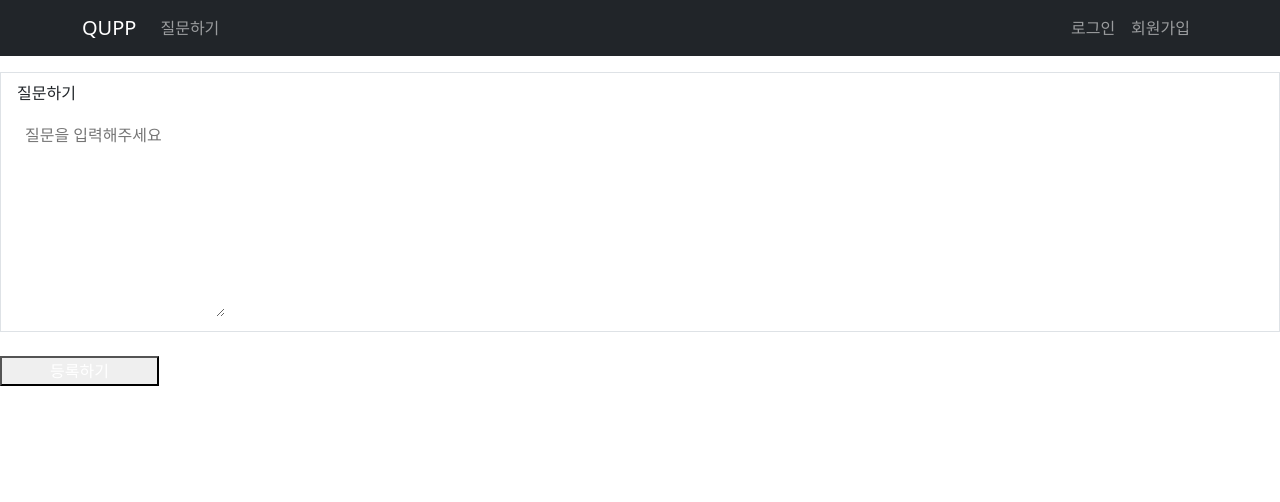
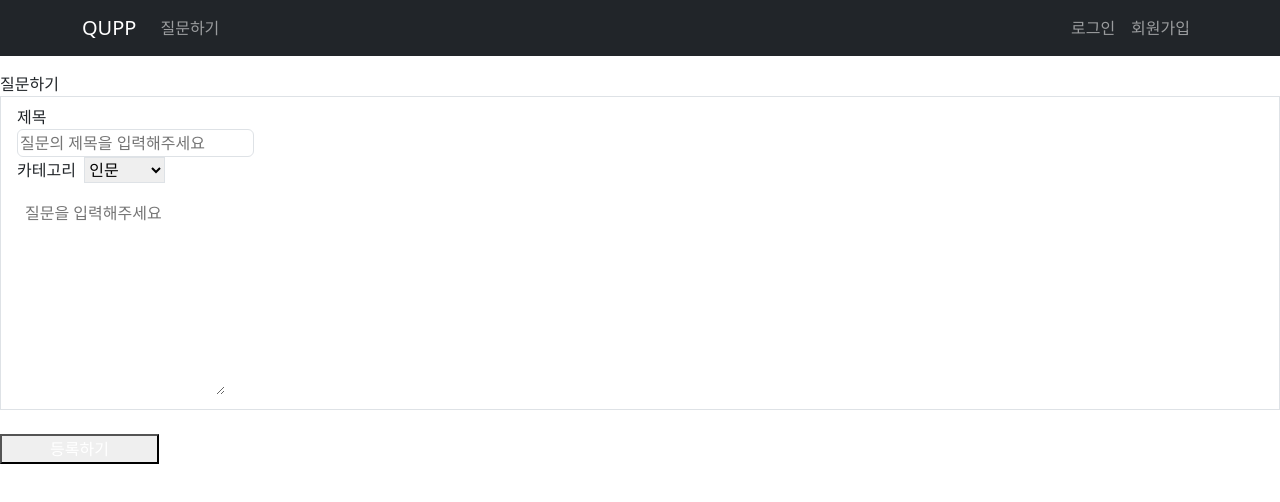
Before and after one commit to devmizz/qupp-front, a React (Create React App) app: page /question in a window 1280 px wide. Shown: the top 502 px of the page. Built offline with nearby package versions, Linux system fonts and the light colour scheme.

Commit message:
FEAT: post question

```diff
--- a/src/util/axios.js
+++ b/src/util/axios.js
@@ -1,7 +1,7 @@
 import axios from "axios";
 
 export const axiosInstance = axios.create({
-  baseURL: "http://ec2-3-37-201-15.ap-northeast-2.compute.amazonaws.com:8080",
+  baseURL: "http://115.85.180.6:8080",
 });
 
 export const getPosts = async (selectedCategory, selectedPage) => {
@@ -30,7 +30,17 @@ export const getPost = async (id) => {
   return null;
 };
 
-export const setAnswer = async (id, content) => {
+export const postQuestion = async (content) => {
+  var data = {};
+  try {
+    data = await axiosInstance.post(`/question`, content);
+  } catch (error) {
+    console.error(error);
+  }
+  return data;
+};
+
+export const postAnswer = async (id, content) => {
   var data = {};
   try {
     data = await axiosInstance.post(`/question/${id}/answer`, content);
--- a/src/views/posts/Answer.jsx
+++ b/src/views/posts/Answer.jsx
@@ -1,6 +1,6 @@
 import { useParams } from "react-router-dom";
 
-import { setAnswer } from "../../util/axios";
+import { postAnswer } from "../../util/axios";
 
 function Write() {
 
--- a/src/views/posts/Question.jsx
+++ b/src/views/posts/Question.jsx
@@ -1,20 +1,113 @@
+import { useState } from 'react'
+import { useNavigate } from 'react-router-dom';
+
+import { postQuestion } from "../../util/axios"
+
 function Question() {
+
+  const navigate = useNavigate();
+
+  const [message, setMessage] = useState('');
+  const [title, setTitle] = useState('');
+  const [college, setCollege] = useState("Humanities");
+
+  const handleMessageChange = e => {
+    e.preventDefault();
+    setMessage(e.target.value);
+  }
+
+  const handleTitleChange = e => {
+    e.preventDefault();
+    setTitle(e.target.value);
+  }
+
+  const handleCollegeChange = e => {
+    e.preventDefault();
+    setCollege(e.target.value);
+  }
+
+  const submitHandler = (e) => {
+    e.preventDefault();
+
+    let body = {
+      author: JSON.parse(localStorage.getItem('userNickname')),
+      college: college,
+      dept: college,
+      title: title,
+      content: message,
+    }
+
+    const res = apiCall(body);
+
+    console.log(res.status);
+
+    if(res.status === 200) {
+      console.log("hihi");
+      navigate('/');
+    }
+  }
+
+  async function apiCall(body) {
+    const res = await postQuestion(body);
+
+    return res;
+  }
 
   return (
     <div className="max-w-2xl mx-auto mt-3">
-      <form>
+      <div className="text-slate-700 text-[32px] font-bold">
+        질문하기
+      </div>
+
+      <form onSubmit={ submitHandler }>
         <div className="mb-4 w-full bg-gray-50 rounded-lg border border-gray-200 dark:bg-gray-700 dark:border-gray-600">
-            <div className="flex justify-between items-center py-2 px-3 border-b dark:border-gray-600">
-                <div className="flex flex-wrap items-center divide-gray-200 sm:divide-x dark:divide-gray-600 text-slate-50 text-[20px] font-bold">
-                    질문하기
-                </div>
+          <div className="flex justify-between items-center py-2 px-3 border-b dark:border-gray-600">
+            <div className="flex flex-wrap items-center w-6/12 divide-gray-200 dark:divide-gray-600 text-slate-50 text-[20px] font-bold">
+              <div className="flex w-3/12 items-center">
+                제목
+              </div>
+              <div className="w-9/12">
+                <input
+                  className="flex items-center text-gray-600 focus:outline-none focus:border focus:border-indigo-700 font-normal w-full h-10 pl-3 text-sm border-gray-300 rounded border"
+                  placeholder="질문의 제목을 입력해주세요"
+                  value = {title}
+                  onChange = { handleTitleChange }
+                />
+              </div>
             </div>
-            <div className="py-2 px-4 bg-white rounded-b-lg dark:bg-gray-800">
-                <label htmlFor="editor" className="sr-only"></label>
-                <textarea id="editor" rows="8" className="block px-0 w-full text-sm text-gray-800 bg-white border-0 dark:bg-gray-800 focus:ring-0 dark:placeholder-gray-400" placeholder="질문을 입력해주세요" required></textarea>
+            <div className="flex flex-wrap items-center w-3/12">
+              카테고리 &nbsp;
+              <select
+                id="countries"
+                className="w-6/12 bg-gray-50 border border-gray-300 text-gray-900 text-sm rounded-lg focus:ring-blue-500 focus:border-blue-500 block p-2.5 dark:bg-gray-700 dark:border-gray-600 dark:placeholder-gray-400 dark:text-white dark:focus:ring-blue-500 dark:focus:border-blue-500"
+                onChange= { handleCollegeChange }
+                value = {college}
+              >
+                <option defaultValue="Humanities" value="Humanities">인문</option>
+                <option value="SocialScience">사회</option>
+                <option value="Business">상경</option>
+                <option value="NaturalScience">자연과학</option>
+                <option value="Engineering">공학</option>
+                <option value="Art">예술</option>
+              </select>
             </div>
+          </div>
+          <div className="py-2 px-4 bg-white rounded-b-lg dark:bg-gray-800">
+              <label htmlFor="editor" className="sr-only"></label>
+              <textarea
+                id="editor"
+                rows="8"
+                className="block px-0 w-full text-sm text-gray-800 bg-white border-0 dark:bg-gray-800 focus:ring-0 dark:placeholder-gray-400" placeholder="질문을 입력해주세요" required
+                value = {message}
+                onChange = {handleMessageChange}
+              >
+              </textarea>
+          </div>
         </div>
-        <button type="submit" className="inline-flex items-center px-5 py-2.5 text-sm font-medium text-center text-white bg-blue-700 rounded-lg focus:ring-4 focus:ring-blue-200 dark:focus:ring-blue-900 hover:bg-blue-800">
+        <button
+          type="submit"
+          className="inline-flex items-center px-5 py-2.5 text-sm font-medium text-center text-white bg-blue-700 rounded-lg focus:ring-4 focus:ring-blue-200 dark:focus:ring-blue-900 hover:bg-blue-800"
+        >
             등록하기
         </button>
         </form>
--- a/src/views/user/Login.jsx
+++ b/src/views/user/Login.jsx
@@ -29,23 +29,31 @@ function Login() {
       email: email,
       password: password,
     };
-    // result = signUp(body);
 
     apiCall(body);
-
-    // setCookie("token", result.data.jwtToken);
   }
 
   async function apiCall(body) {
     const loginData = await login(body);
+    let token = "";
 
     if(loginData) {
-      setCookie("token", loginData.data.jwtToken);
+      token = loginData.data.jwtToken;
+
+      let user = loginData.data.responseUser;
+
+      localStorage.setItem('userId', user.id);
+      localStorage.setItem('userEmail', JSON.stringify(user.email));
+      localStorage.setItem('userNickname', JSON.stringify(user.nickname));
+
+      setCookie("token", token);
       navigate('/')
       // 이건 야매임! 새로고침을 해서 강제로 cookie를 읽게 만들어서 자연스러운 flow 형성
       // 전역 상태 관리 달아서 useAuth에 있는 token 값을 update 해주면 자연스럽게 해당 부분 없어도 동작할것임
-      window.location.reload()
+      // window.location.reload()
     }
+
+    return token;
   }
 
   return (
```
